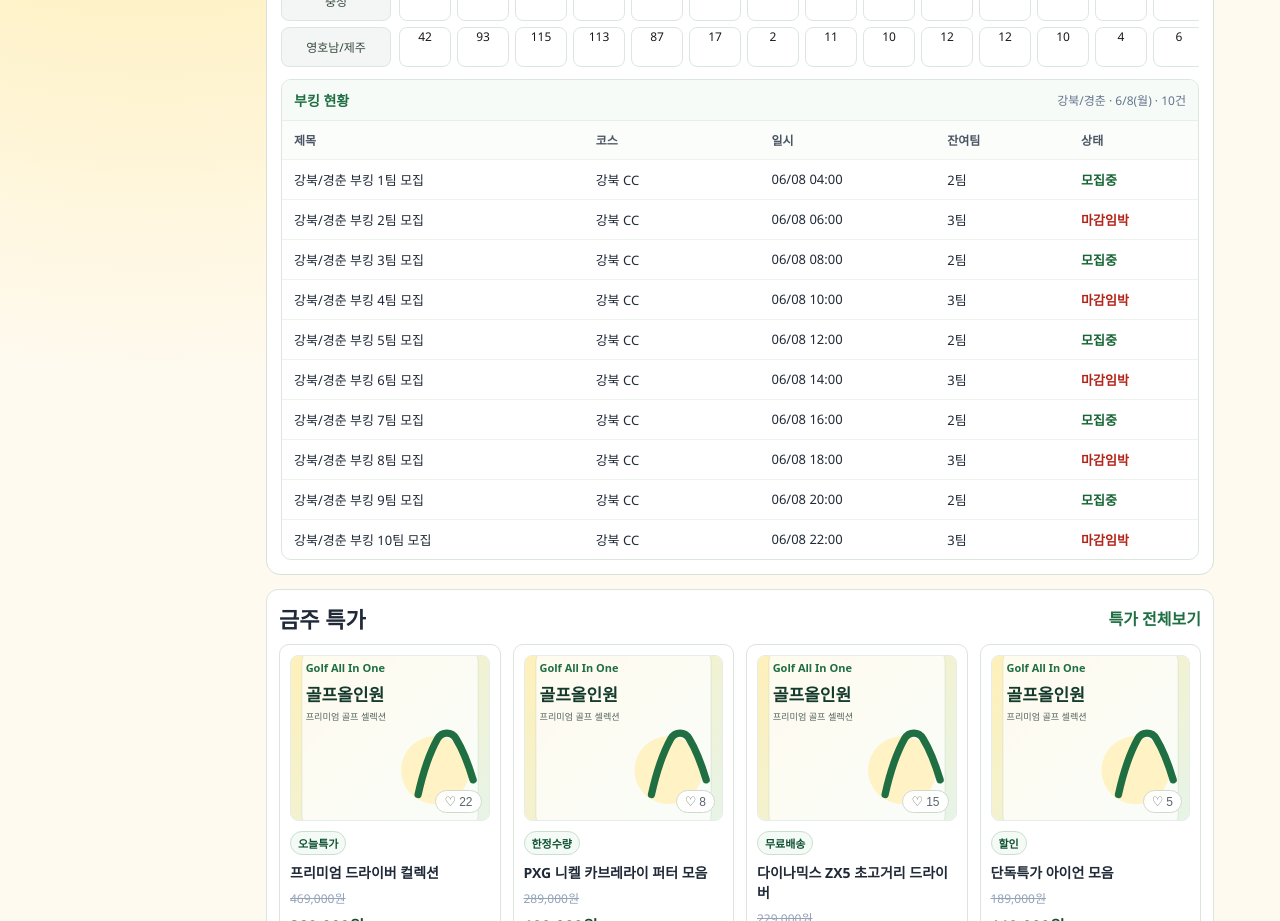
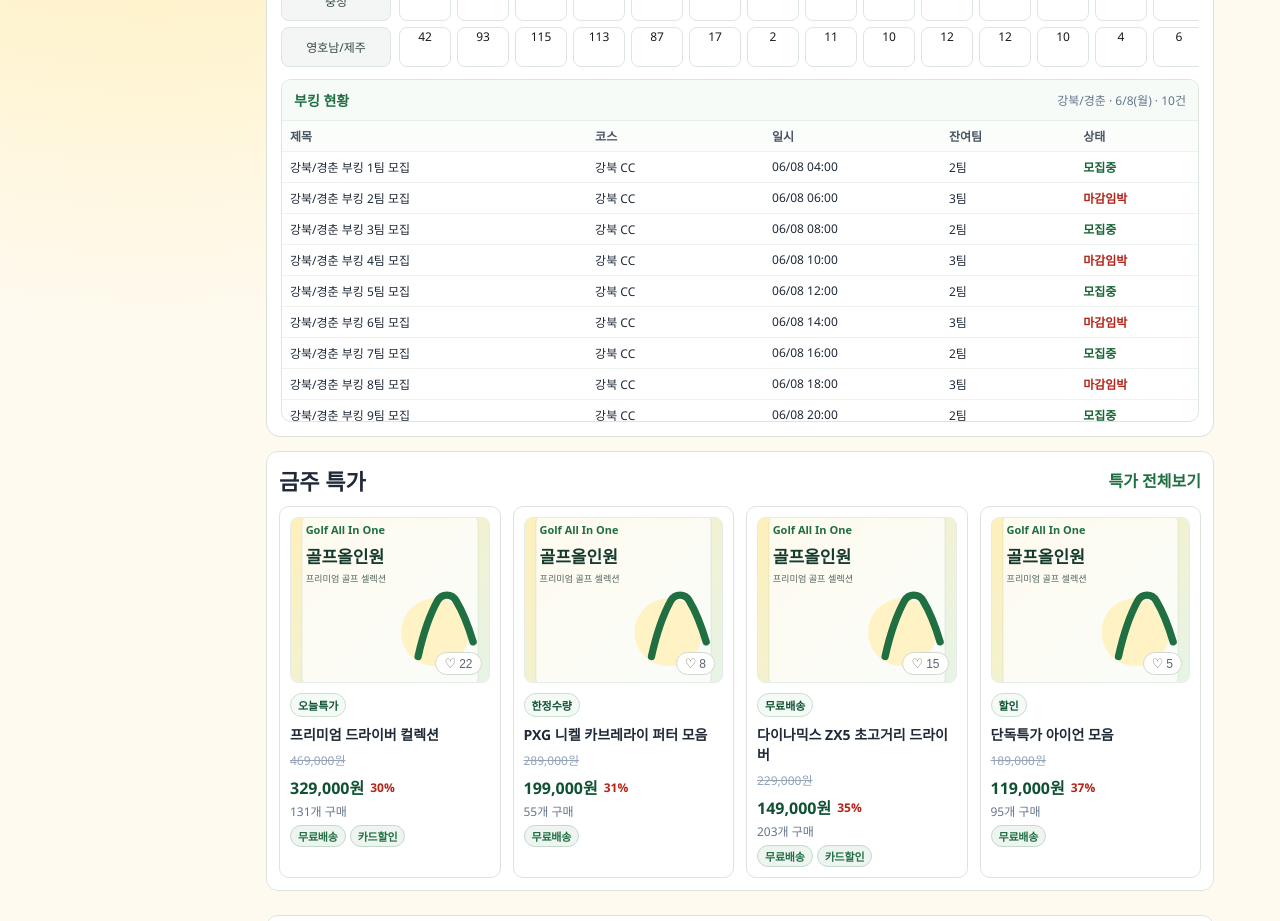
Before and after one commit to myeonhyuk/honeyswap-mvp, a Next.js app in the folder apps/web/: page / in a window 1280 px wide. Shown: the part 1300-2221 px from the top of the page. Built offline with nearby package versions, Linux system fonts and the light colour scheme.

Commit message:
Reduce list row size and add scrollable container

```diff
--- a/apps/web/app/globals.css
+++ b/apps/web/app/globals.css
@@ -1815,17 +1815,19 @@ main {
 
 .gm-bj-list-table {
   display: grid;
+  max-height: 300px;
+  overflow-y: auto;
 }
 
 .gm-bj-list-row {
   display: grid;
   grid-template-columns: 1.4fr 0.8fr 0.8fr 0.6fr 0.5fr;
-  gap: 8px;
-  padding: 10px 12px;
+  gap: 6px;
+  padding: 6px 8px;
   border-top: 1px solid #eef3ef;
   text-decoration: none;
   color: #1f2937;
-  font-size: 13px;
+  font-size: 12px;
 }
 
 .gm-bj-list-row.head {
```
